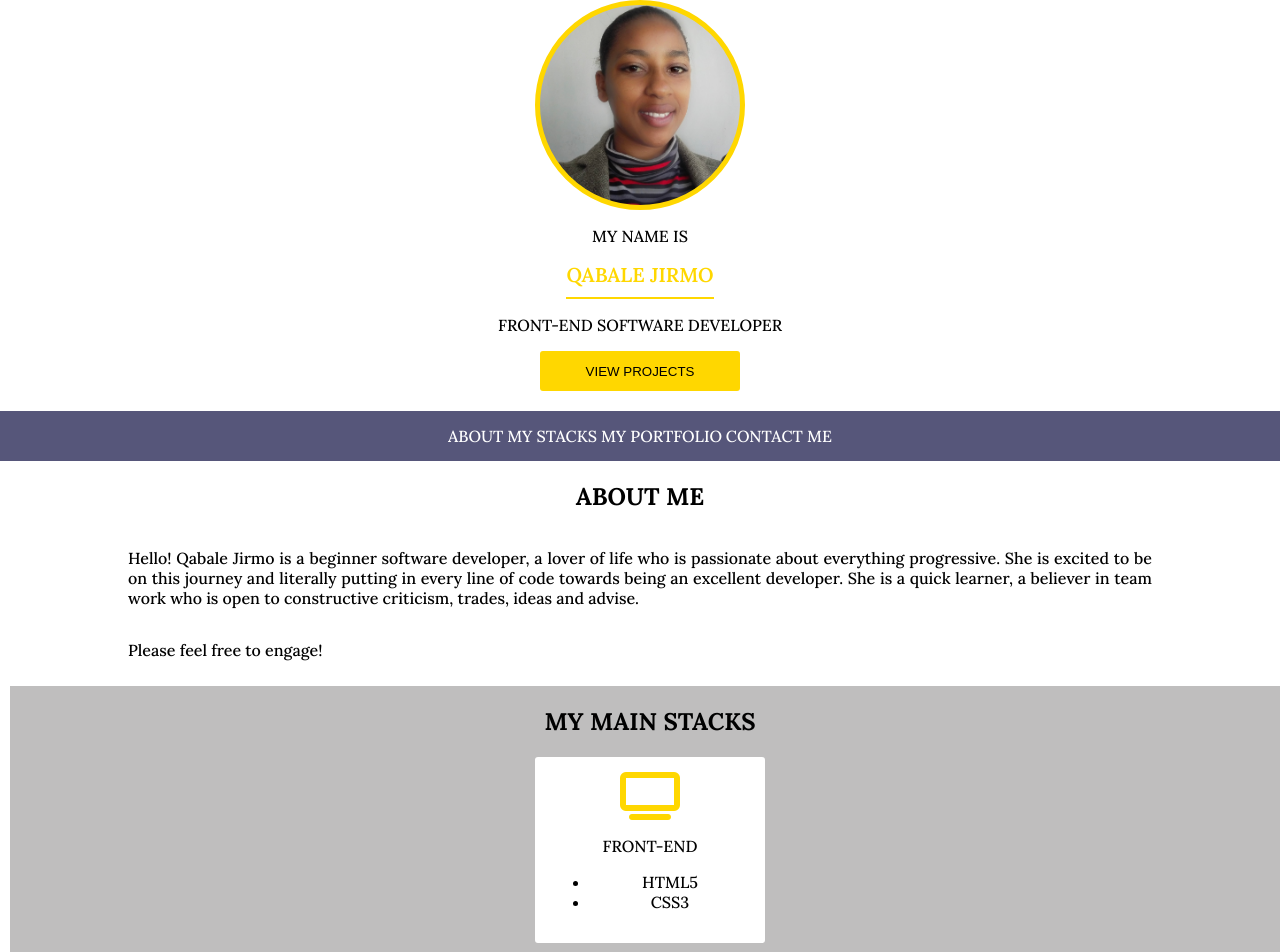
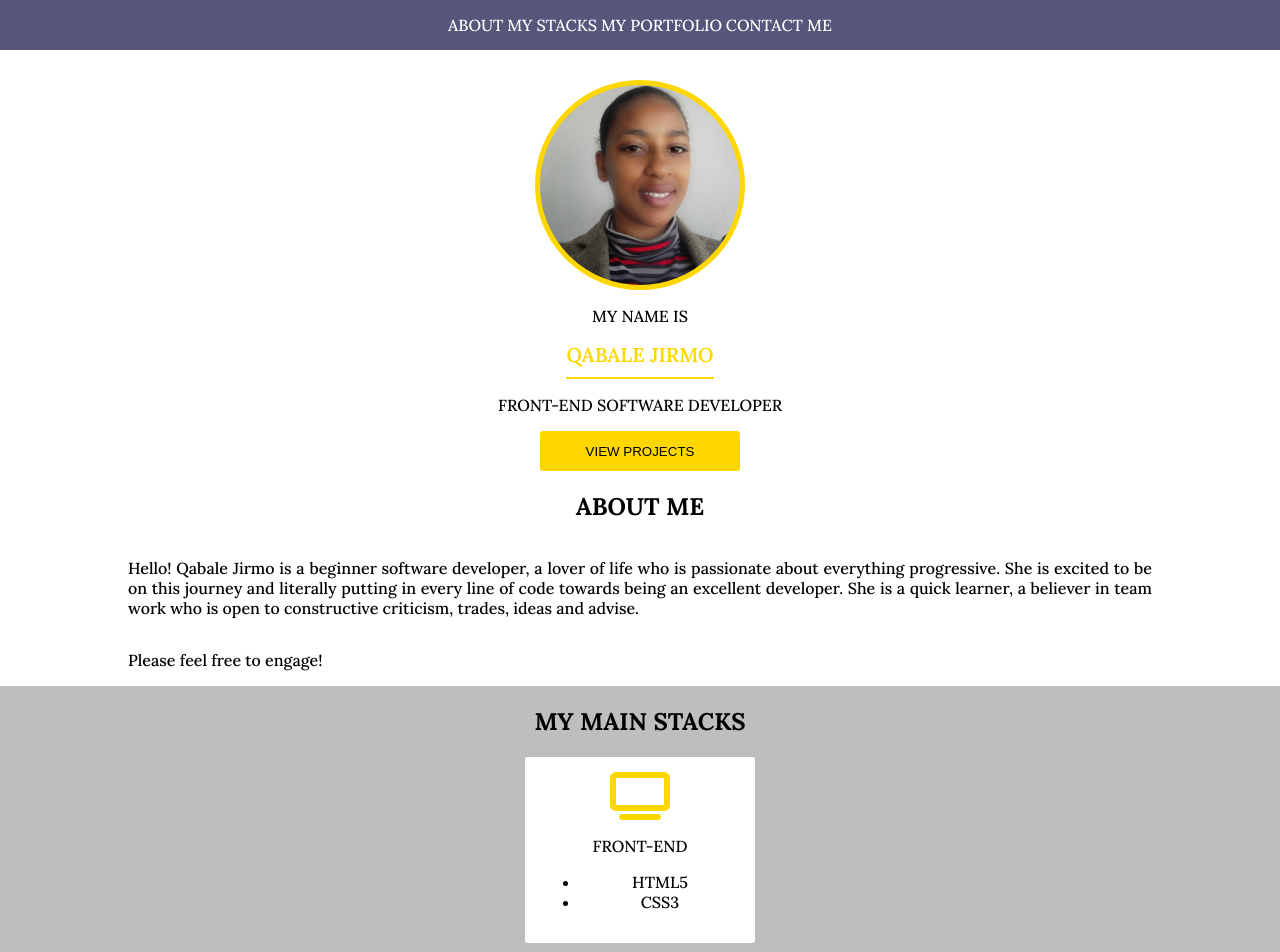
Before and after one commit to Qlibane/Portfolio, a plain HTML site: page index.html in a window 1280 px wide. Shown: the top 952 px of the page. Drawn offline with Linux system fonts and the light colour scheme.

Commit message:
styled the nav bar

```diff
--- a/Styles/styles.css
+++ b/Styles/styles.css
@@ -24,6 +24,7 @@ img {
     background-position: center center;
     border-radius: 50%;
     border: 5px solid gold;
+    margin-top: 80px;
 }
 
 .landing-page {
@@ -55,10 +56,15 @@ nav {
     background-color: rgb(86, 86, 122);
     width: 100%;
     height: 50px;
-    margin-top: 20px;
+    margin-top: 0px;
+    margin-bottom: 40px;
+    padding-right: 20px;
     display: flex;
-    justify-content: center;
+    justify-content: space-around;
     align-items: center;
+    position: fixed;
+    top: 0;
+    z-index: 100;
 
 }
 
@@ -99,7 +105,7 @@ a:hover {
     align-items: center;
     flex-direction: column;
     background-color: rgba(128, 127, 127, 0.5);
-    margin: 10px;
+    margin: 0px;
 }
 
 .stacks-info {
```
